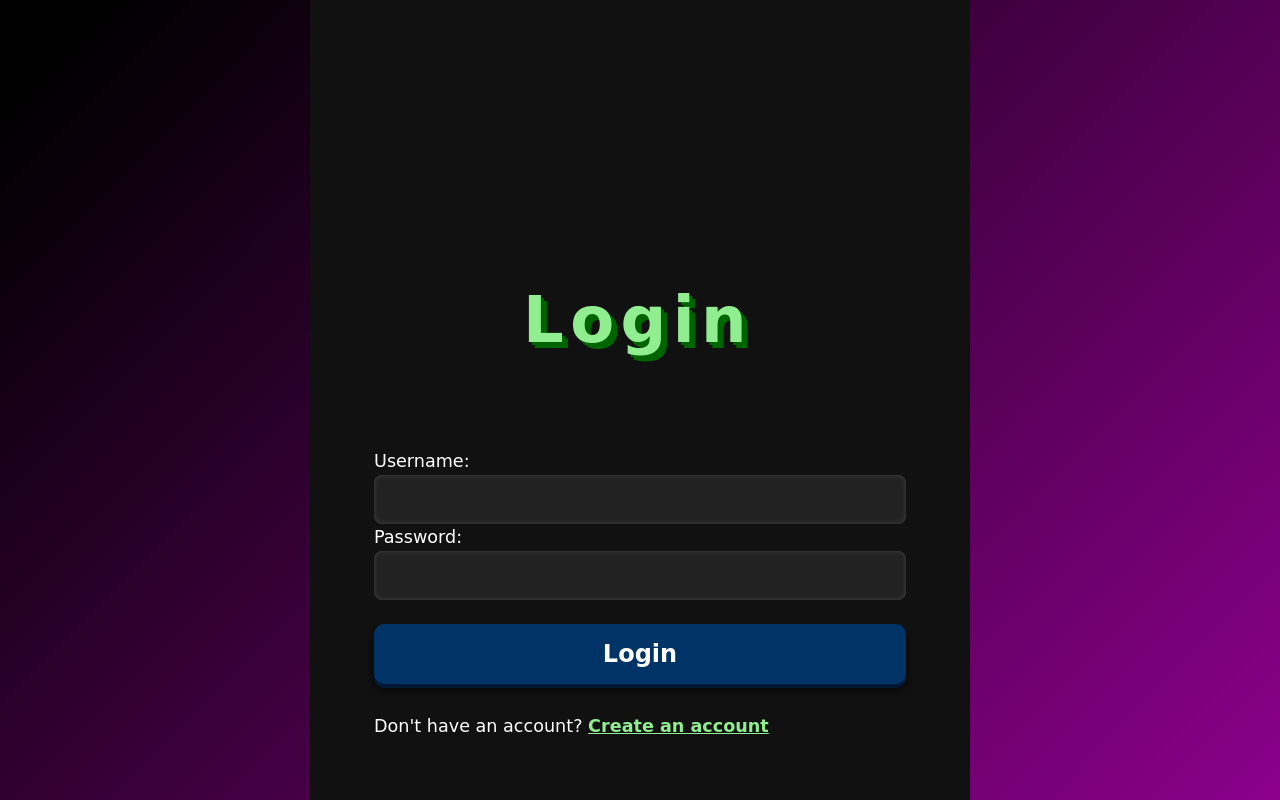
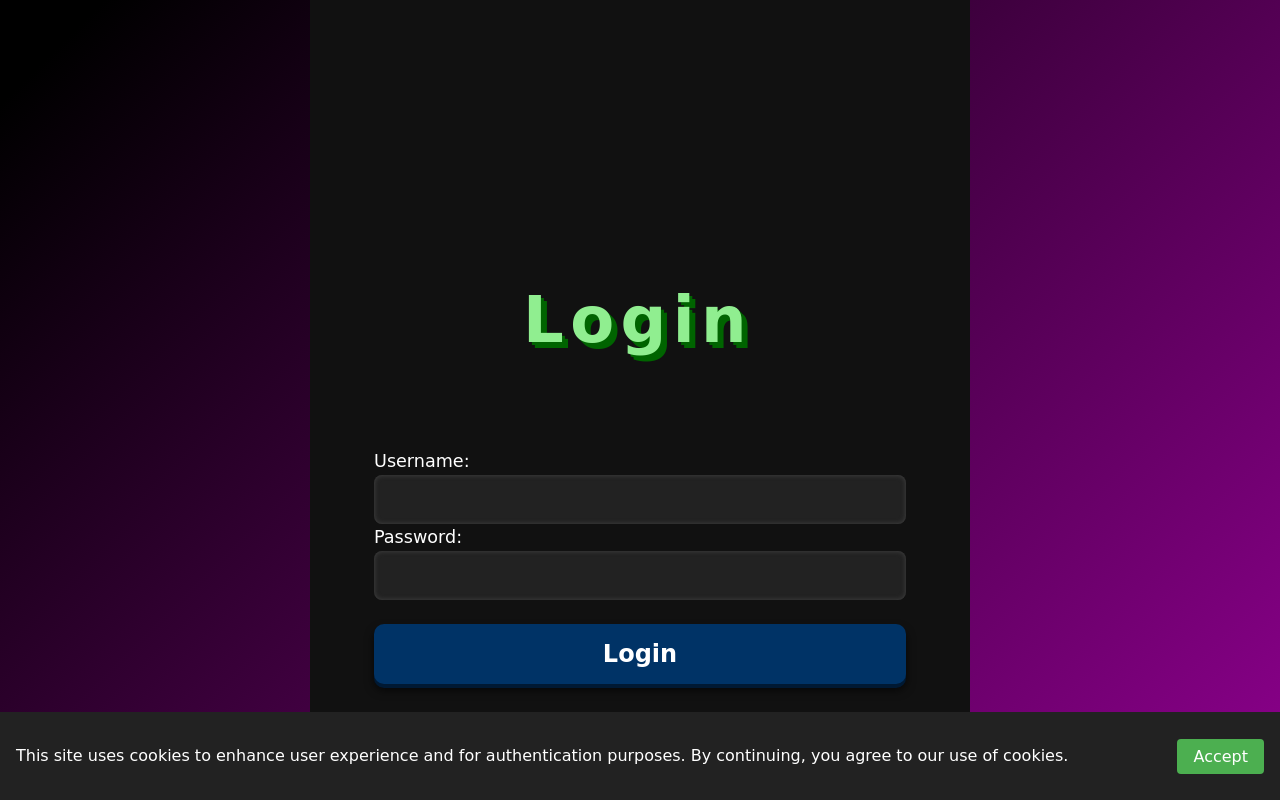
Before and after one commit to ShelbyPop/CS144-GroupProject, a React (Vite) app in the folder frontend/: page / in a window 1280 px wide. Built offline with nearby package versions, Linux system fonts and the light colour scheme; no server answers.

Commit message:
cookie banner

```diff
--- a/frontend/src/App.jsx
+++ b/frontend/src/App.jsx
@@ -2,7 +2,7 @@
 import React, { useEffect, useState } from "react";
 import { useNavigate } from 'react-router-dom';
 import GameCanvas from "./components/GameCanvas.jsx";
-import Progress from "./components/Progress.jsx";
+import Progress from "./components/Progress.jsx"
 
 const API_URL = import.meta.env.VITE_API_URL;
 
--- a/frontend/src/Login.jsx
+++ b/frontend/src/Login.jsx
@@ -1,6 +1,7 @@
 import React, { useState } from 'react';
 import { useNavigate } from 'react-router-dom';
 import './Login.css';
+import CookieBanner from './components/CookieBanner.jsx';
 
 const API_URL = import.meta.env.VITE_API_URL;
 
@@ -87,6 +88,7 @@ export default function Login({ setInputUsername }) {
         </p>
       </div>
     </div>
+    <CookieBanner />
     </div>
   );
 }
--- /dev/null
+++ b/frontend/src/components/CookieBanner.css
@@ -0,0 +1,21 @@
+.cookie-banner {
+  position: fixed;
+  bottom: 0;
+  left: 0;
+  right: 0;
+  background-color: #222;
+  color: white;
+  padding: 1em;
+  display: flex;
+  justify-content: space-between;
+  align-items: center;
+  z-index: 1000;
+}
+.cookie-banner button {
+  background-color: #4caf50;
+  color: white;
+  padding: 0.5em 1em;
+  border: none;
+  border-radius: 4px;
+  cursor: pointer;
+}
--- /dev/null
+++ b/frontend/src/components/CookieBanner.jsx
@@ -0,0 +1,28 @@
+import React, { useEffect, useState } from 'react';
+import './CookieBanner.css';
+
+export default function CookieBanner() {
+  const [visible, setVisible] = useState(false);
+
+  useEffect(() => {
+    const consent = localStorage.getItem('cookieConsent');
+    if (!consent) setVisible(true);
+  }, []);
+
+  const handleAccept = () => {
+    localStorage.setItem('cookieConsent', 'true');
+    setVisible(false);
+  };
+
+  if (!visible) return null;
+
+  return (
+    <div className="cookie-banner">
+      <p>
+        This site uses cookies to enhance user experience and for authentication purposes.
+        By continuing, you agree to our use of cookies.{' '}
+      </p>
+      <button onClick={handleAccept}>Accept</button>
+    </div>
+  );
+}
```
Also changed, not shown: 1 other file (tests, documents, lock files or other folders).
